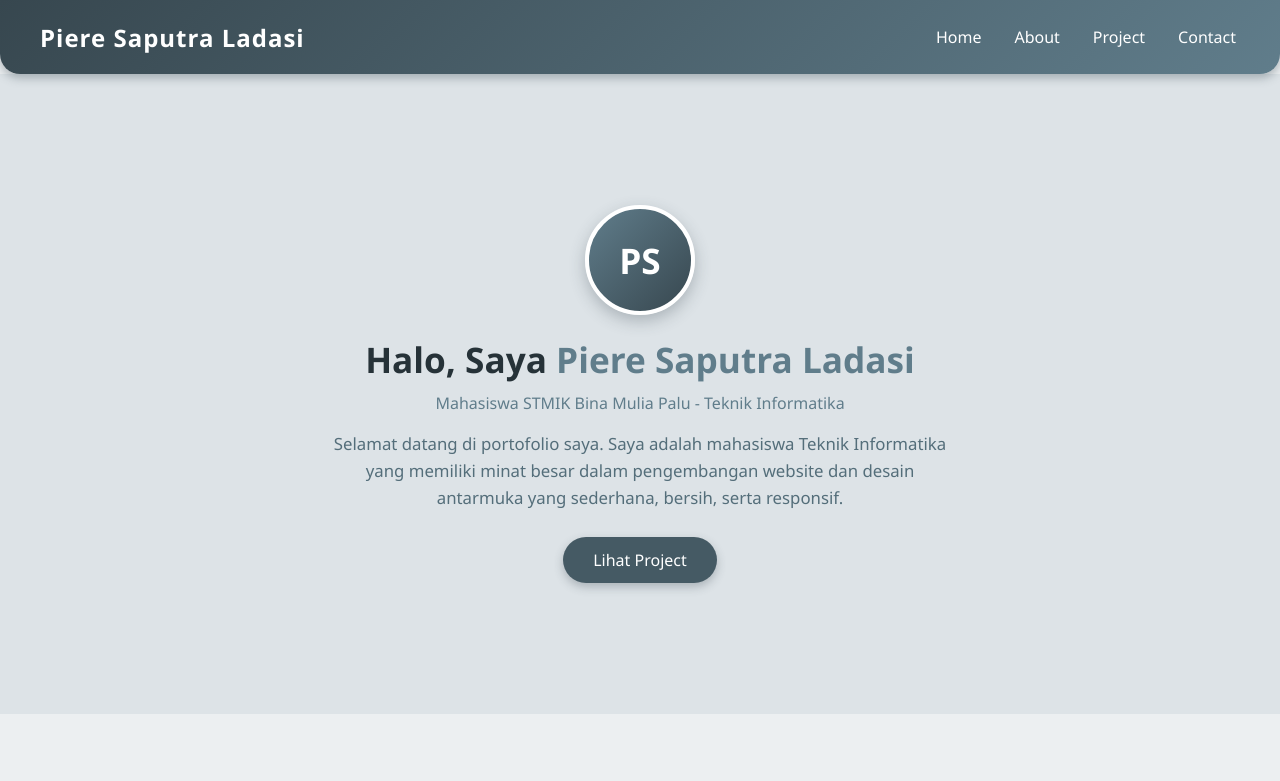
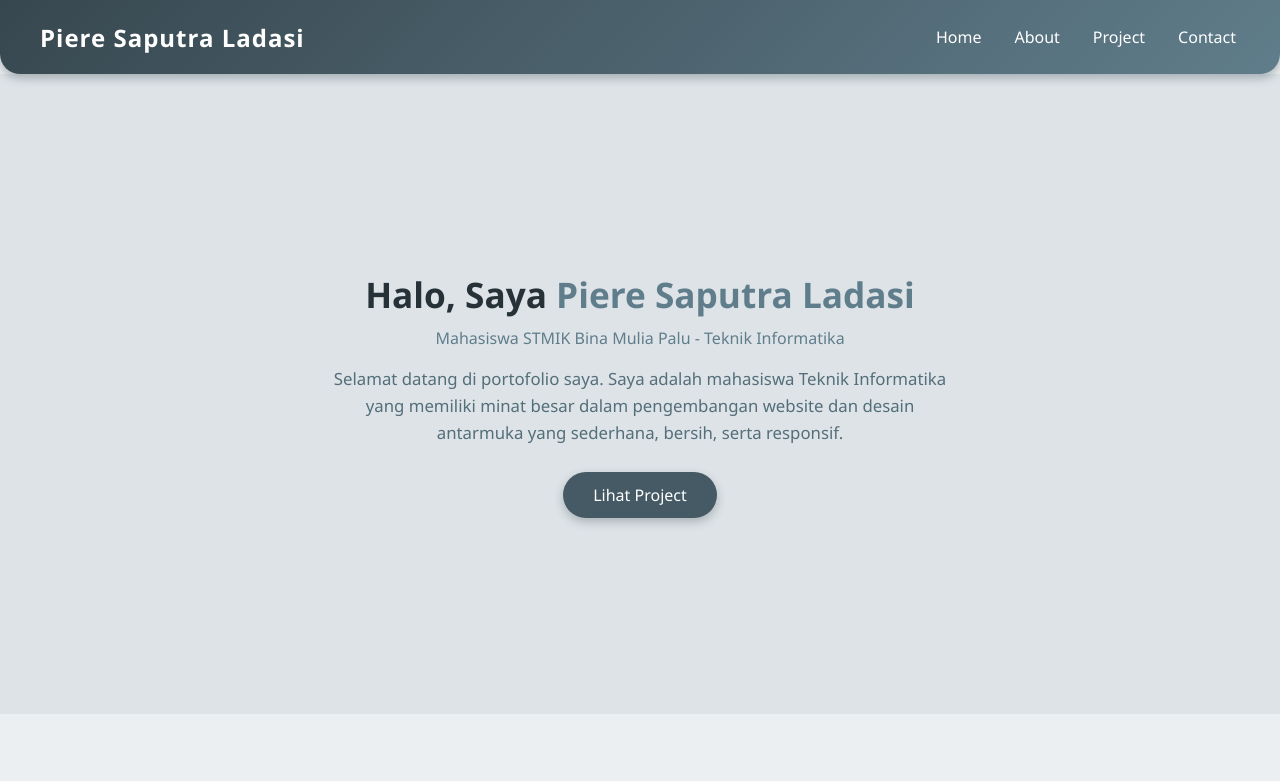
Before and after one commit to P1605L/Tugas_pemograman_web_portofolio, a plain HTML site: page index.html in a window 1280 px wide. Shown: the top 781 px of the page. Drawn offline with Linux system fonts and the light colour scheme.

Commit message:
Update index.html

```diff
--- a/index.html
+++ b/index.html
@@ -17,7 +17,6 @@
         </nav>
     </header>
     <section id="home">
-        <div class="foto">PS</div>
         <h2>Halo, Saya <span>Piere Saputra Ladasi</span></h2>
         <p class="sub">Mahasiswa STMIK Bina Mulia Palu - Teknik Informatika</p>
         <p>Selamat datang di portofolio saya. Saya adalah mahasiswa Teknik Informatika yang memiliki minat besar dalam pengembangan website dan desain antarmuka yang sederhana, bersih, serta responsif.</p>
```
